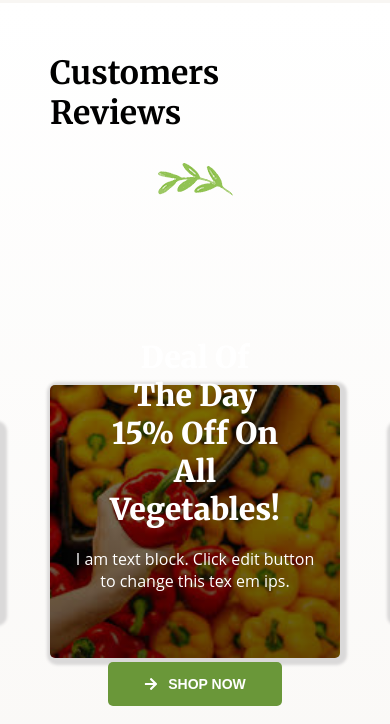
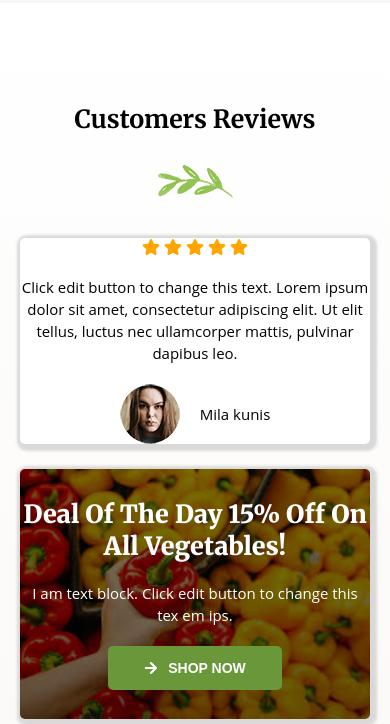
Before and after one commit to Fathima28kousar/Ecommerce, a React (Create React App) app in the folder ecommerce/: page /index in a window 390 px wide. Shown: the part 6560-7284 px from the top of the page. Built offline with nearby package versions, Linux system fonts and the light colour scheme.

Commit message:
contact us page

```diff
--- a/ecommerce/src/components/footer/Footer.module.css
+++ b/ecommerce/src/components/footer/Footer.module.css
@@ -4,6 +4,7 @@
     color: #FFFFFFA8;
     width:100%;
     line-height: 1.5rem;
+    max-width: 100%;
 
     h2 {
         color: white;
--- a/ecommerce/src/components/home/customer/Customer.module.css
+++ b/ecommerce/src/components/home/customer/Customer.module.css
@@ -1,6 +1,9 @@
 .container {
     background-color: #F8F6F3;
     background-image: linear-gradient(#ffff, #F8F6F3);
+    max-width: 100%;
+    width: 100%;
+
     .customer {
         display: flex;
         justify-content: center;
@@ -8,6 +11,7 @@
         flex-direction: column;
         gap: 30px;
         padding: 50px;
+        /* background-color: yellow; */
 
 
         .sections{
@@ -17,7 +21,6 @@
             gap: 50px;
             height: 70vh;
             padding: 70px 30px;
-            /* background-color: #ffff; */
 
             section{
                 border:none;
@@ -89,3 +92,54 @@
         padding: 60px 10px;
     }
 }
+
+@media (min-width: 1201px) {}
+@media (max-width: 1024px) {}
+
+@media (min-width: 768px) and (max-width: 921px) {
+
+
+}
+
+
+@media (max-width: 767px){
+    .container{
+        .customer{
+            height: 100%;
+            padding: 100px 10px;
+
+            h1{
+                font-size: 25px;
+                text-align: center;
+            }
+            .sections{
+                display: block;
+                height: 70%;
+                padding:10px;
+                section{
+                    width: 100%;
+                    margin-bottom: 25px;
+                    height:auto;
+                    font-size: 15px;
+                    padding: 0;
+                }
+                .deal{
+                    flex:2;
+                    height: 250px;
+
+                    h1{
+                        font-size: 25px;
+                        padding:0;
+                    }
+                    Button{
+                        margin-top: 0;
+                    }
+                }
+            }
+        }
+    }
+}
+
+
+
+@media(max-width: 480px){}
--- a/ecommerce/src/components/home/fruits/Fruits.module.css
+++ b/ecommerce/src/components/home/fruits/Fruits.module.css
@@ -155,6 +155,7 @@
         }
     }
 }
+
 @media (max-width: 767px) {
 
     .container{
```
